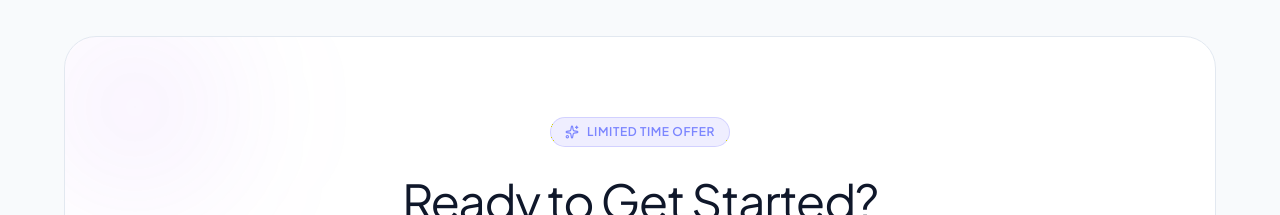
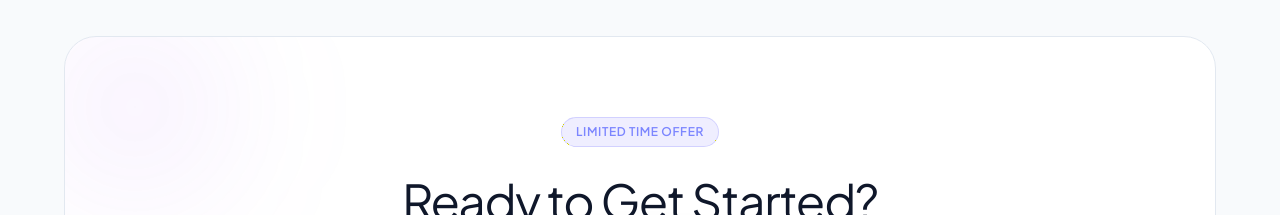
Before and after one commit to rashedulraha/zopshop-saas, a Next.js app: page / in a window 1280 px wide. Shown: the part 10300-10515 px from the top of the page. Built offline with nearby package versions, Linux system fonts and the light colour scheme.

Commit message:
style: remove sparkles icon from CTA section badge

```diff
--- a/src/components/sections/CTASection.tsx
+++ b/src/components/sections/CTASection.tsx
@@ -38,7 +38,6 @@ export function CTASection() {
             className="relative z-10 flex flex-col items-center gap-6"
           >
             <span className="inline-flex items-center gap-2 px-3.5 py-1.5 rounded-lg bg-indigo-500/10 border border-indigo-500/20 text-indigo-400 text-xs font-semibold uppercase tracking-wider">
-              <Sparkles className="w-3.5 h-3.5" />
               Limited Time Offer
             </span>
 
```
